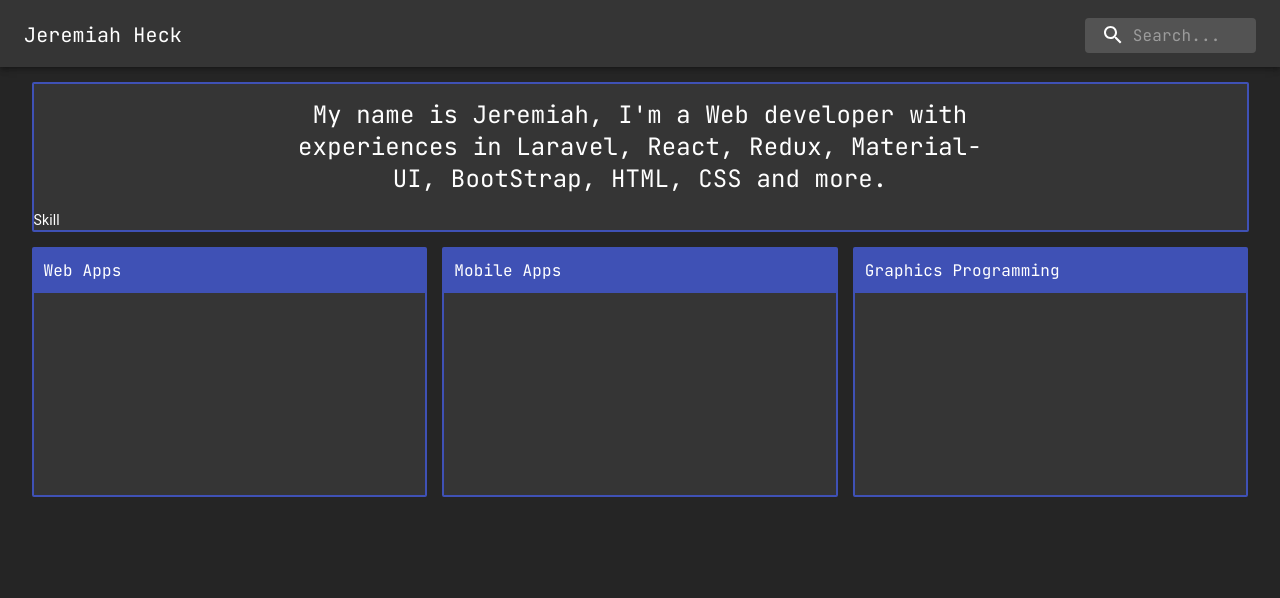
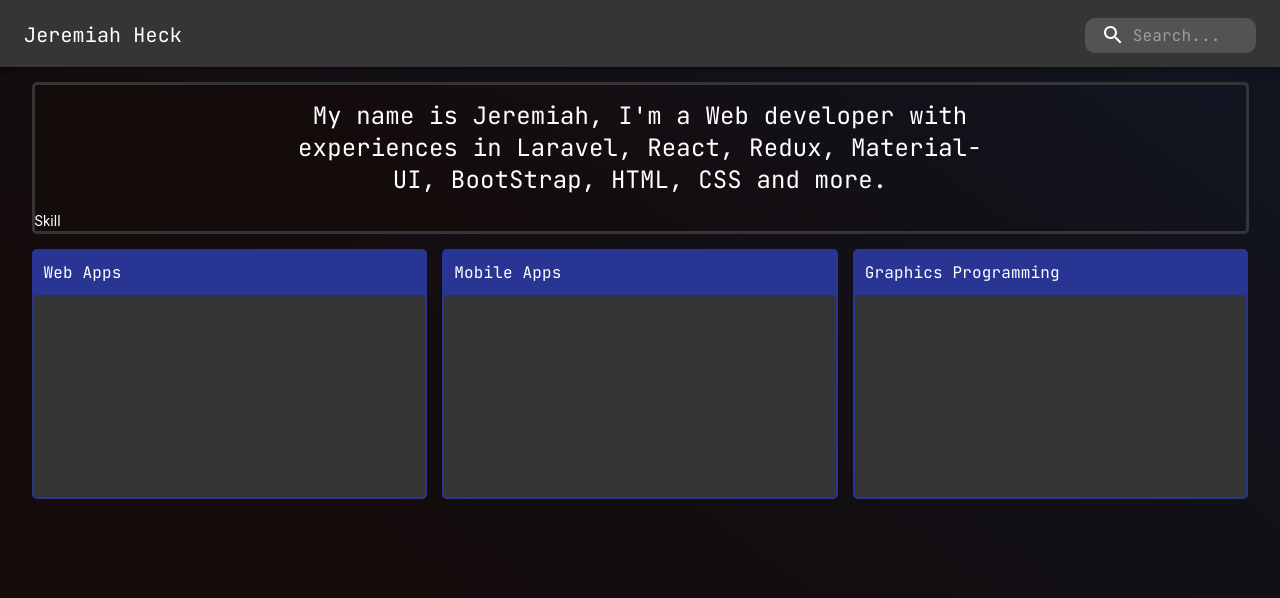
Before and after one commit to heckwithu2/portfolio-react-front-end, a React (Create React App) app: page /home in a window 1280 px wide. Shown: the top 598 px of the page. Built offline with nearby package versions, Linux system fonts and the light colour scheme.

Commit message:
backgrounds starting to become what Im looking for

```diff
--- a/src/Components/header/styles.js
+++ b/src/Components/header/styles.js
@@ -8,10 +8,12 @@
         marginTop: `${globalSpacing/2}px`,
         marginBottom: `${globalSpacing/2}px`,
         padding: `0px`,
-        backgroundColor: theme.palette.background.default,
+        background: `linear-gradient(217deg, ${theme.palette.background.gradientBlue}, ${theme.palette.background.gradientRed} 70.71%),
+        linear-gradient(127deg, ${theme.palette.background.gradientBlue}, ${theme.palette.background.gradientRed} 70.71%),
+        linear-gradient(336deg, ${theme.palette.background.gradientBlue}, ${theme.palette.background.gradientRed} 70.71%)`,        //backgroundColor: theme.palette.background.gradientPurple,
         height: `auto`,
         minHeight: `15vh`,
         borderRadius: `${globalBorderRadius}px`,
-        border: `2px solid ${theme.categories.blue.main}`,
+        border: `3px solid ${theme.palette.primary.main}`,
     }
 }));
--- a/src/Screens/BaseScreen/styles.js
+++ b/src/Screens/BaseScreen/styles.js
@@ -9,7 +9,10 @@
     main: {
         height: `100vh`,
         width: '100vw',
-        backgroundColor: theme.palette.background.shadow,
+        background: `linear-gradient(217deg, ${theme.palette.background.gradientBlue}, ${theme.palette.background.gradientRed} 70.71%),
+        linear-gradient(127deg, ${theme.palette.background.gradientBlue}, ${theme.palette.background.gradientRed} 70.71%),
+        linear-gradient(336deg, ${theme.palette.background.gradientBlue}, ${theme.palette.background.gradientRed} 70.71%)`,
+        //backgroundColor: theme.palette.background.shadow,
         color: theme.text.primary,
     },
     mainContainer: {
--- a/src/Themes/index.js
+++ b/src/Themes/index.js
@@ -1,7 +1,7 @@
 import {createMuiTheme} from "@material-ui/core";
 
 export const globalSpacing = 15;
-export const globalBorderRadius = 2;
+export const globalBorderRadius = 5;
 export const globalLoadingProgress = 100;
 
 export const white = "#ffffff";
@@ -15,9 +15,9 @@
 const lightGrey = "#f5f5f5";
 const grey = "#9e9e9e";
 
-const lightBlue = "#6573c3";
-const blue = '#3f51b5';
-const darkBlue = "#2c387e";
+const lightBlue = "#474f97";
+const blue = '#283593';
+const darkBlue = "#121858";
 const lightGreen = "#388e3c";
 const green = "#2e7d32";
 const darkGreen = "#1b5e20";
@@ -25,18 +25,28 @@
 const red = "#f44336";
 const darkRed = "#b71c1c";
 
+const backgroundDarkPurple = '#160f1c';
+const backgroundLightPurple = '#160f1c';
+
+const backgroundDarkRed = `rgb(20, 11, 11)`;
+const backgroundDarkBlue = `rgb(17, 21, 33)`;
+
+const backgroundLightRed = `rgb(36, 17, 17)`;
+const backgroundLightBlue = `rgb(17, 21, 36)`;
+
 
 export const lightTheme = createMuiTheme({
-
     typography: {
         fontFamily: `JetBrains Mono , monospace`,
     },
-
 
     palette: {
         background: {
             default: white,
             shadow: lightGrey,
+            gradientBlue: backgroundLightBlue,
+            gradientRed: backgroundLightRed,
+            gradientPurple: backgroundLightPurple,
         },
         primary: {
             light:  lightestGrey,
@@ -92,6 +102,9 @@
         background: {
             default: darkGrey,
             shadow: darkerGrey,
+            gradientBlue: backgroundDarkBlue,
+            gradientRed: backgroundDarkRed,
+            gradientPurple: backgroundDarkPurple,
         },
         primary: {
             light: grey,
```
